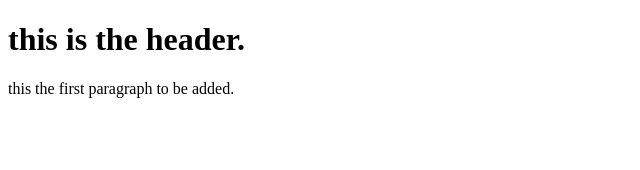
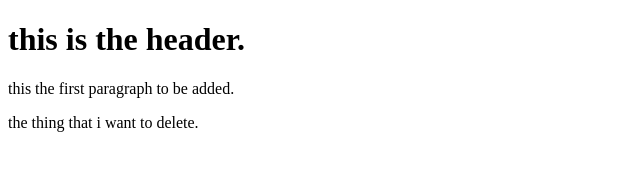
Before and after one commit to 01amanraj/amanraj.github.io, a plain HTML site: page index.html in a window 1280 px wide. Shown: the whole page, without its empty margins (0-640 px from the left). Drawn offline with Linux system fonts and the light colour scheme.

Commit message:
third change done by aman

```diff
--- a/index.html
+++ b/index.html
@@ -9,5 +9,6 @@
 <body>
     <h1>this is the header.</h1>
     <p>this the first paragraph to be added.</p>
+    <p>the thing that i want to delete.</p>
 </body>
 </html>
```
